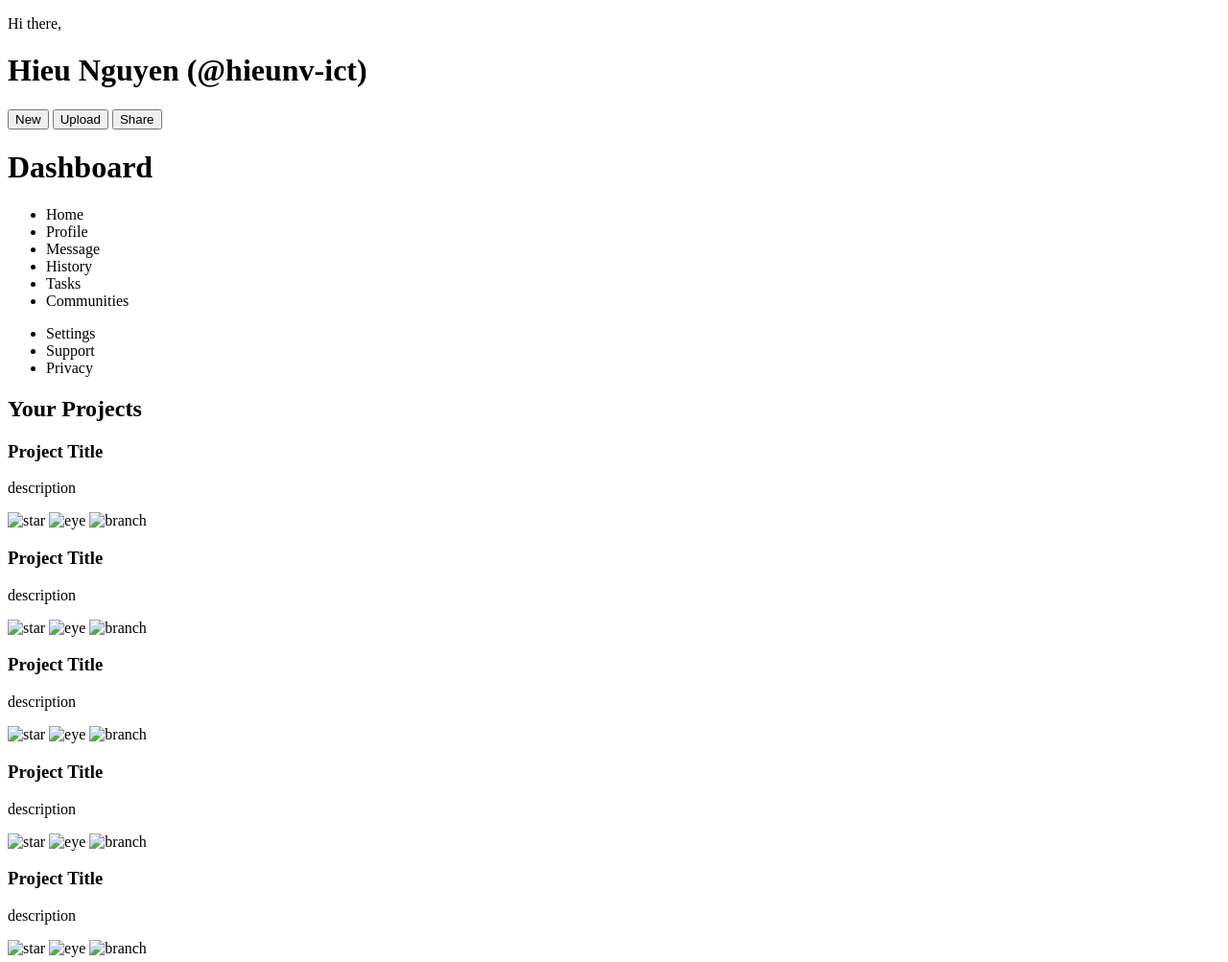
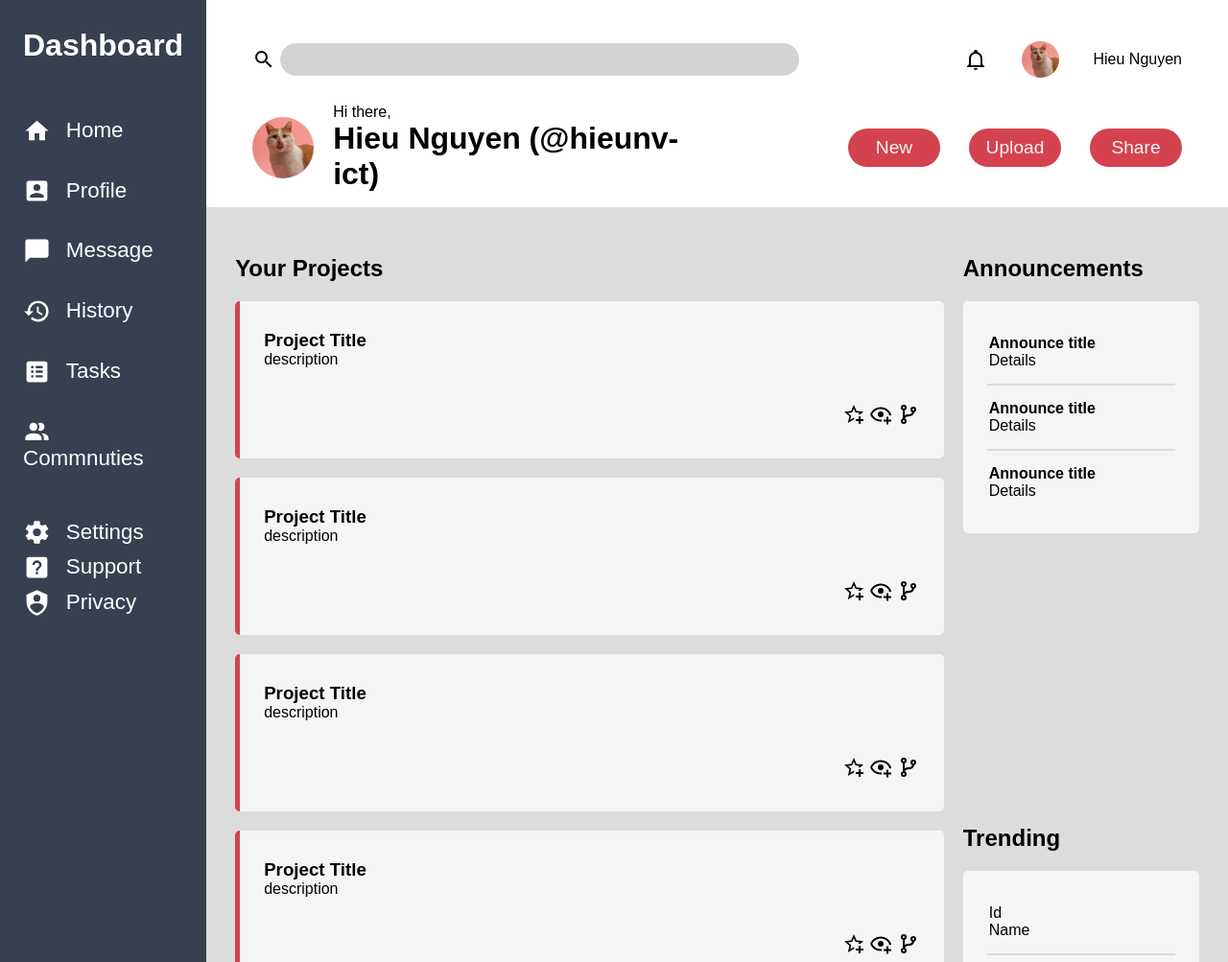
Before and after one commit to hieunv-ict/odin-admin-dashboard, a plain HTML site: page index.html in a window 1280 px wide. Shown: the top 1003 px of the page at 96% size. Drawn offline with Linux system fonts and the light colour scheme.

Commit message:
Styling main sections and contents

```diff
--- a/dashboard.css
+++ b/dashboard.css
@@ -0,0 +1,184 @@
+:root{
+    --red-color: #D4424f;
+}
+
+body{
+    display: grid;
+    grid-template-columns: 1fr 5fr;
+    grid-template-rows: 1fr auto;
+    font-family: Arial, Helvetica, sans-serif;
+    margin: 0;
+}
+
+ul{
+    list-style-type: none;
+    padding: 0;
+}
+
+.icon-filter{
+    filter: invert(100%) sepia(35%) saturate(231%) hue-rotate(195deg) brightness(118%) contrast(100%);
+}
+
+.sidebar{
+    grid-row: 1 / -1;
+    grid-column: 1 / 2;
+    background-color: #383f51;
+    color: white;
+    display: flex;
+    flex-direction: column;
+    gap: 18px;
+    padding: 8px 24px;
+}
+li > img{
+    width: 1.8rem;
+    height: auto;
+    vertical-align: middle;
+    margin-right: 1rem;
+}
+li > span{
+    vertical-align: middle;
+    font-size: 1.4rem
+}
+.sidebar > .menu > ul{
+    display: grid;
+    grid-template-rows: repeat(6, 1fr);
+    gap: 8px;
+}
+.sidebar > .support > ul{
+    display: grid;
+    grid-template-rows: repeat(3, 1fr);
+    gap: 8px
+}
+
+.header{
+    display: grid;
+    grid-template-columns: 1fr 1fr 1fr 1fr;
+    grid-template-rows: 1fr 1fr;
+    padding: 16px 48px;
+    align-items: center;
+    box-shadow: 2px 100px 10px gray;
+}
+.header .icon{
+    width: 1.5rem;
+    height: auto;
+    vertical-align: middle;
+}
+.search{
+    grid-column: 1 / 4;
+}
+.search-bar{
+    border: none;
+    background-color: lightgrey;
+    border-radius: 20px;
+    width: 42vw;
+    height: 4vh;
+}
+.avatar{
+    border-radius: 50%;
+    width: 3vw;
+    height: auto;
+    vertical-align: middle;
+}
+.avatar.main{
+    width: 5vw;
+    height: auto;
+}
+
+.account{
+    display: flex;
+    gap: 36px;
+    align-items: center;
+    justify-self: end;
+}
+
+.user{
+    grid-column: 1 / 3;
+    display: flex;
+    gap: 20px;
+    align-items: center;
+}
+.user > *{
+    flex-grow: 1;
+}
+.user-title > *{
+    margin: 0;
+}
+
+.tool-btns{
+    grid-column: 3 / 5;
+    justify-self: end;
+    display: flex;
+    gap: 30px;
+}
+.btn{
+    background-color: var(--red-color);
+    border: none;
+    border-radius: 25px;
+    color: whitesmoke;
+    height: 2.5rem;
+    width: 6rem;
+    font-size: 1.2rem;
+    gap: 20px;
+}
+
+.prj-btn{
+    width: 1.5rem;
+    height: auto;
+}
+
+.content{
+    display: grid;
+    grid-template-columns: 3fr 1fr;
+    grid-template-rows: 1fr 1fr;
+    column-gap: 20px;
+    row-gap: 36px;
+    padding: 30px 30px;
+    background-color: gainsboro;
+}
+
+.projects{
+    grid-row: 1 / -1;
+}
+
+.announcement-container{
+    grid-column: 2 / 3;
+    grid-row: 1 / 2;
+}
+.announcements{
+    background-color: whitesmoke;
+    padding: 20px 25px;
+    border-radius: 5px;
+    display: grid;
+    align-items: center;
+}
+.announcements > *{
+    padding: 15px 2px;
+}
+
+.announcements > *:not(:last-child){
+    border-bottom: gainsboro 2px solid;
+}
+.announcements > * > *{
+    margin: 0;
+}
+.card-container{
+    display: grid;
+    grid-template-columns:repeat(auto-fit, minmax(380px, 1fr));
+    gap: 20px 30px;
+}
+.card{
+    background-color: whitesmoke;
+    border-radius: 5px;
+    border-left: var(--red-color) solid 5px;
+    padding: 30px 25px;
+    display: flex;
+    flex-direction: column;
+    gap: 36px;
+    justify-content: space-between;
+}
+.card-content > *{
+    margin: 0;
+}
+.card > .card-icon{
+    align-self: end;
+}
--- a/index.html
+++ b/index.html
@@ -8,9 +8,22 @@
 </head>
 <body>
     <div class="header">
+        <div class="search">
+            <img src="./icons/magnify.svg" class="icon">
+            <input type="text" class="search-bar">
+        </div>
+        <div class="account">
+            <img src="./icons/bell-outline.svg" class="icon">
+            <img src="cat-avatar-square.jpg" alt="user-avatar" class="avatar sub">
+            <span>Hieu Nguyen</span>
+        </div>
         <div class="user">
+            <img src="cat-avatar-square.jpg" alt="user-avatar" class="avatar main">
+            <div class="user-title">
                 <p>Hi there,</p>
                 <h1>Hieu Nguyen (@hieunv-ict)</h1>
+            </div>
+
         </div>
         <div class="tool-btns">
             <button class="btn">New</button>
@@ -23,71 +36,107 @@
         <h1>Dashboard</h1>
         <div class="menu">
             <ul>
-                <li>Home</li>
-                <li>Profile</li>
-                <li>Message</li>
-                <li>History</li>
-                <li>Tasks</li>
-                <li>Communities</li>
+                <li><img src="./icons/home.svg" class="icon-filter"><span>Home</span></li>
+                <li><img src="./icons/account-box.svg" class="icon-filter"><span>Profile</span></li>
+                <li><img src="./icons/message.svg" class="icon-filter"><span>Message</span></li>
+                <li><img src="./icons/history.svg" class="icon-filter"><span>History</span></li>
+                <li><img src="./icons/list-box.svg" class="icon-filter"><span>Tasks</span></li>
+                <li><img src="./icons/account-multiple.svg" class="icon-filter"><span>Commnuties</span></li>
             </ul>
         </div>
         <div class="support">
             <ul>
-                <li>Settings</li>
-                <li>Support</li>
-                <li>Privacy</li>
+                <li><img src="./icons/cog.svg" class="icon-filter"><span>Settings</span></li>
+                <li><img src="./icons/help-box.svg" class="icon-filter"><span>Support</span></li>
+                <li><img src="./icons/shield-account.svg" class="icon-filter"><span>Privacy</span></li>
             </ul>
         </div>
     </div>
 
     <div class="content">
+
+        <div class="projects">
             <h2>Your Projects</h2>
             <div class="card-container">
                 <div class="card">
+                    <div class="card-content">
                         <h3>Project Title</h3>
                         <p>description</p>
-                <img src="" alt="star" class="prj-btn">
-                <img src="" alt="eye" class="prj-btn">
-                <img src="" alt="branch" class="prj-btn">
+                    </div>
+                    <div class="card-icon">
+                        <img src="./icons/star-plus-outline.svg" alt="star" class="prj-btn">
+                        <img src="./icons/eye-plus-outline.svg" alt="eye" class="prj-btn">
+                        <img src="./icons/source-branch.svg" alt="branch" class="prj-btn">
+                    </div>
+
                 </div>
                 <div class="card">
+                    <div class="card-content">
                         <h3>Project Title</h3>
                         <p>description</p>
-                <img src="" alt="star" class="prj-btn">
-                <img src="" alt="eye" class="prj-btn">
-                <img src="" alt="branch" class="prj-btn">
+                    </div>
+                    <div class="card-icon">
+                        <img src="./icons/star-plus-outline.svg" alt="star" class="prj-btn">
+                        <img src="./icons/eye-plus-outline.svg" alt="eye" class="prj-btn">
+                        <img src="./icons/source-branch.svg" alt="branch" class="prj-btn">
+                    </div>
+
                 </div>
                <div class="card">
+                    <div class="card-content">
                         <h3>Project Title</h3>
                         <p>description</p>
-                <img src="" alt="star" class="prj-btn">
-                <img src="" alt="eye" class="prj-btn">
-                <img src="" alt="branch" class="prj-btn">
+                    </div>
+                    <div class="card-icon">
+                        <img src="./icons/star-plus-outline.svg" alt="star" class="prj-btn">
+                        <img src="./icons/eye-plus-outline.svg" alt="eye" class="prj-btn">
+                        <img src="./icons/source-branch.svg" alt="branch" class="prj-btn">
+                    </div>
+
                 </div>
                 <div class="card">
+                    <div class="card-content">
                         <h3>Project Title</h3>
                         <p>description</p>
-                <img src="" alt="star" class="prj-btn">
-                <img src="" alt="eye" class="prj-btn">
-                <img src="" alt="branch" class="prj-btn">
+                    </div>
+                    <div class="card-icon">
+                        <img src="./icons/star-plus-outline.svg" alt="star" class="prj-btn">
+                        <img src="./icons/eye-plus-outline.svg" alt="eye" class="prj-btn">
+                        <img src="./icons/source-branch.svg" alt="branch" class="prj-btn">
+                    </div>
+
                 </div>
                 <div class="card">
+                    <div class="card-content">
                         <h3>Project Title</h3>
                         <p>description</p>
-                <img src="" alt="star" class="prj-btn">
-                <img src="" alt="eye" class="prj-btn">
-                <img src="" alt="branch" class="prj-btn">
+                    </div>
+                    <div class="card-icon">
+                        <img src="./icons/star-plus-outline.svg" alt="star" class="prj-btn">
+                        <img src="./icons/eye-plus-outline.svg" alt="eye" class="prj-btn">
+                        <img src="./icons/source-branch.svg" alt="branch" class="prj-btn">
+                    </div>
+
                 </div>
                 <div class="card">
+                    <div class="card-content">
                         <h3>Project Title</h3>
                         <p>description</p>
-                <img src="" alt="star" class="prj-btn">
-                <img src="" alt="eye" class="prj-btn">
-                <img src="" alt="branch" class="prj-btn">
+                    </div>
+                    <div class="card-icon">
+                        <img src="./icons/star-plus-outline.svg" alt="star" class="prj-btn">
+                        <img src="./icons/eye-plus-outline.svg" alt="eye" class="prj-btn">
+                        <img src="./icons/source-branch.svg" alt="branch" class="prj-btn">
+                    </div>
+
+                </div>
+
         </div>
     </div>
 
-        <div class="announcement-container">
+    <div class="announcement-container subcontent">
+        <h2>Announcements</h2>
+        <div class="announcements">
             <div class="announce">
                 <h4 class="announce-title">Announce title</h4>
                 <p class="announce-details">Details</p>
@@ -102,24 +151,30 @@
             </div>
         </div>
 
-        <div class="trending">
-            <div class="trending-user">
+
+    </div>
+
+    <div class="trendings-container subcontent">
+        <h2>Trending</h2>
+        <div class="announcements">
+            <div class="announce">
                 <p>Id</p>
                 <p>Name</p>
             </div>
-            <div class="trending-user">
+            <div class="announce">
                 <p>Id</p>
                 <p>Name</p>
             </div>
-            <div class="trending-user">
+            <div class="announce">
                 <p>Id</p>
                 <p>Name</p>
             </div>
-            <div class="trending-user">
+            <div class="announce">
                 <p>Id</p>
                 <p>Name</p>
             </div>
         </div>
+
     </div>
 </body>
 </html>
```
Also changed, not shown: cat-avatar-square.jpg (added), icons/account-box.svg (added), icons/account-multiple.svg (added), icons/bell-outline.svg (added), icons/cog.svg (added), icons/eye-plus-outline.svg (added), icons/help-box.svg (added), icons/history.svg (added), icons/home.svg (added), icons/list-box.svg (added), icons/magnify.svg (added), icons/message.svg (added), icons/shield-account.svg (added), icons/source-branch.svg (added), 1 more files. Lines whose indentation alone changed are shown as unchanged.
